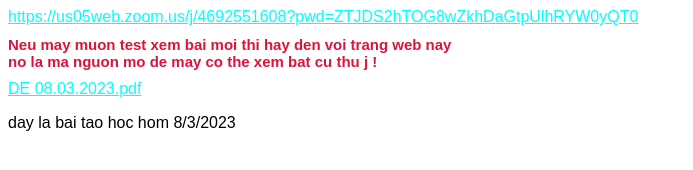
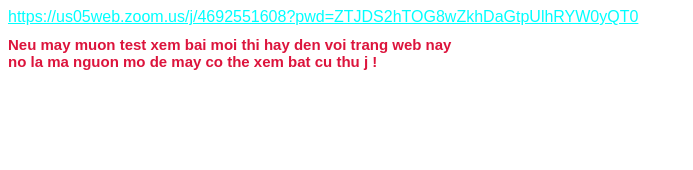
Before and after one commit to hyakukyojin/link382010, a plain HTML site: page index.html in a window 1280 px wide. Shown: the whole page, without its empty margins (0-693 px from the left). Drawn offline with Linux system fonts and the light colour scheme.

Commit message:
first commit

```diff
--- a/index.html
+++ b/index.html
@@ -29,9 +29,5 @@
       <h1>
         Neu may muon test xem bai moi thi hay den voi trang web nay <br> no la ma nguon mo de may co the xem bat cu thu j !
       </h1>
-      <a href="https://github.com/hyakukyojin/link382010/blob/main/DE%2008.03.2023.pdf">DE 08.03.2023.pdf</a>
-      <p>
-        day la bai tao hoc hom 8/3/2023
-      </p>
 </body>
 </html>
```
